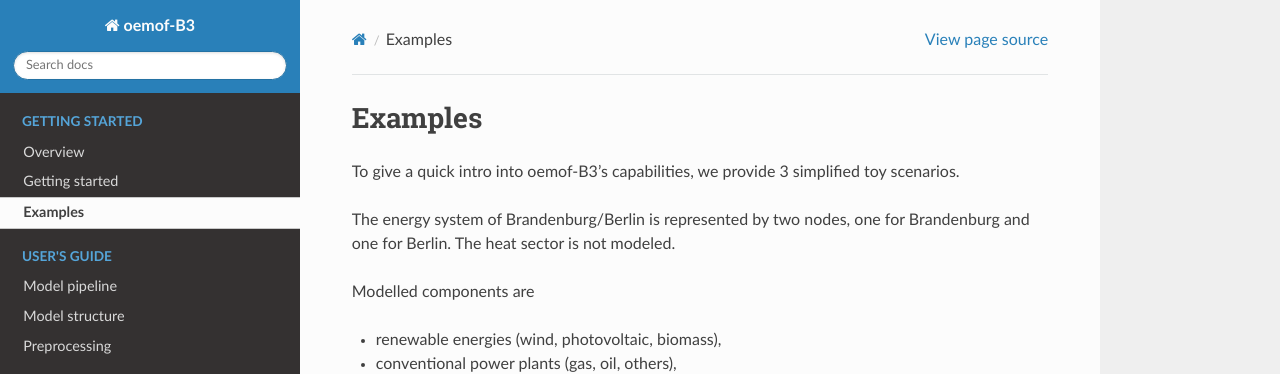
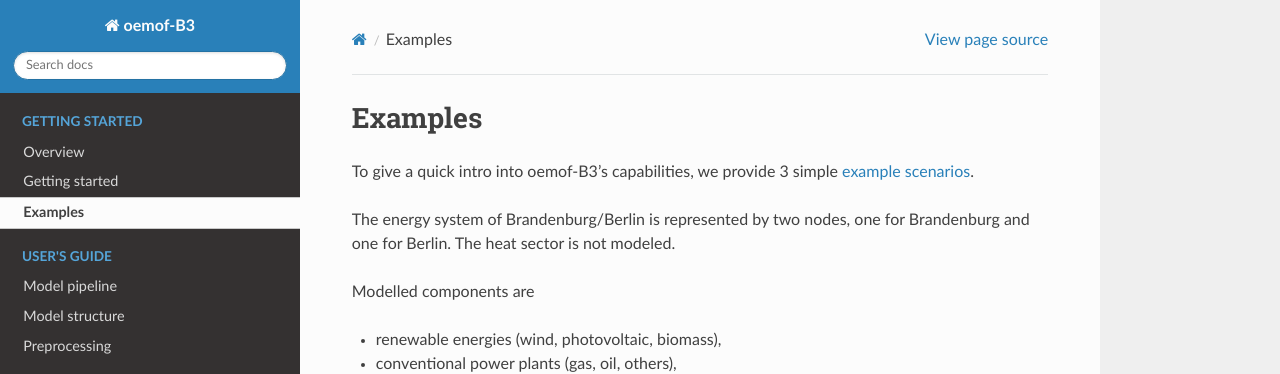
Before and after one commit to rl-institut/oemof-B3, a Sphinx documentation site: the page built from docs/examples.rst, in a window 1280 px wide and 1118 px high. Shown: the top 374 px of the window. Built offline with Sphinx 7.4.7 and the Read the Docs theme 2.0.0, drawn with Linux system fonts in a browser that asks for light colours; cross-references to code outside the pages are shown as plain code.

Commit message:
Add link to examples

```diff
--- a/docs/examples.rst
+++ b/docs/examples.rst
@@ -4,7 +4,8 @@
 Examples
 ~~~~~~~~
 
-To give a quick intro into oemof-B3's capabilities, we provide 3 simplified toy scenarios.
+To give a quick intro into oemof-B3's capabilities, we provide 3 simple
+`example scenarios <https://github.com/rl-institut/oemof-B3/tree/dev/examples>`_.
 
 The energy system of Brandenburg/Berlin is represented by two nodes, one for Brandenburg and one for
 Berlin. The heat sector is not modeled.
```
